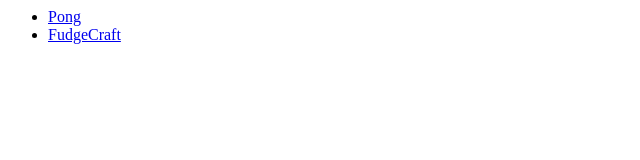
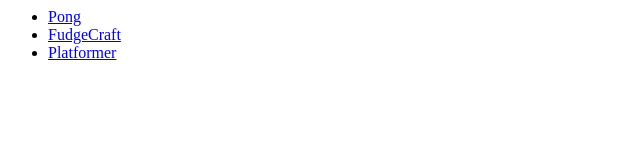
Before and after one commit to AndreGrevinga/PrimaWS2019, an Electron app: page index.html in a window 1280 px wide. Shown: the full height of the page, 0-640 px from the left. Drawn offline with Linux system fonts and the light colour scheme.

Commit message:
Add Platformer to index.html

```diff
--- a/index.html
+++ b/index.html
@@ -1,4 +1,5 @@
 <ul>
   <li><a href="/PrimaWS2019/PongFinal/Main.html">Pong</a></li>
   <li><a href="/PrimaWS2019/FudgeCraft/Main.html">FudgeCraft</a></li>
+  <li><a href="/PrimaWS2019/Platformer/index.html">Platformer</a></li>
 </ul>
```
